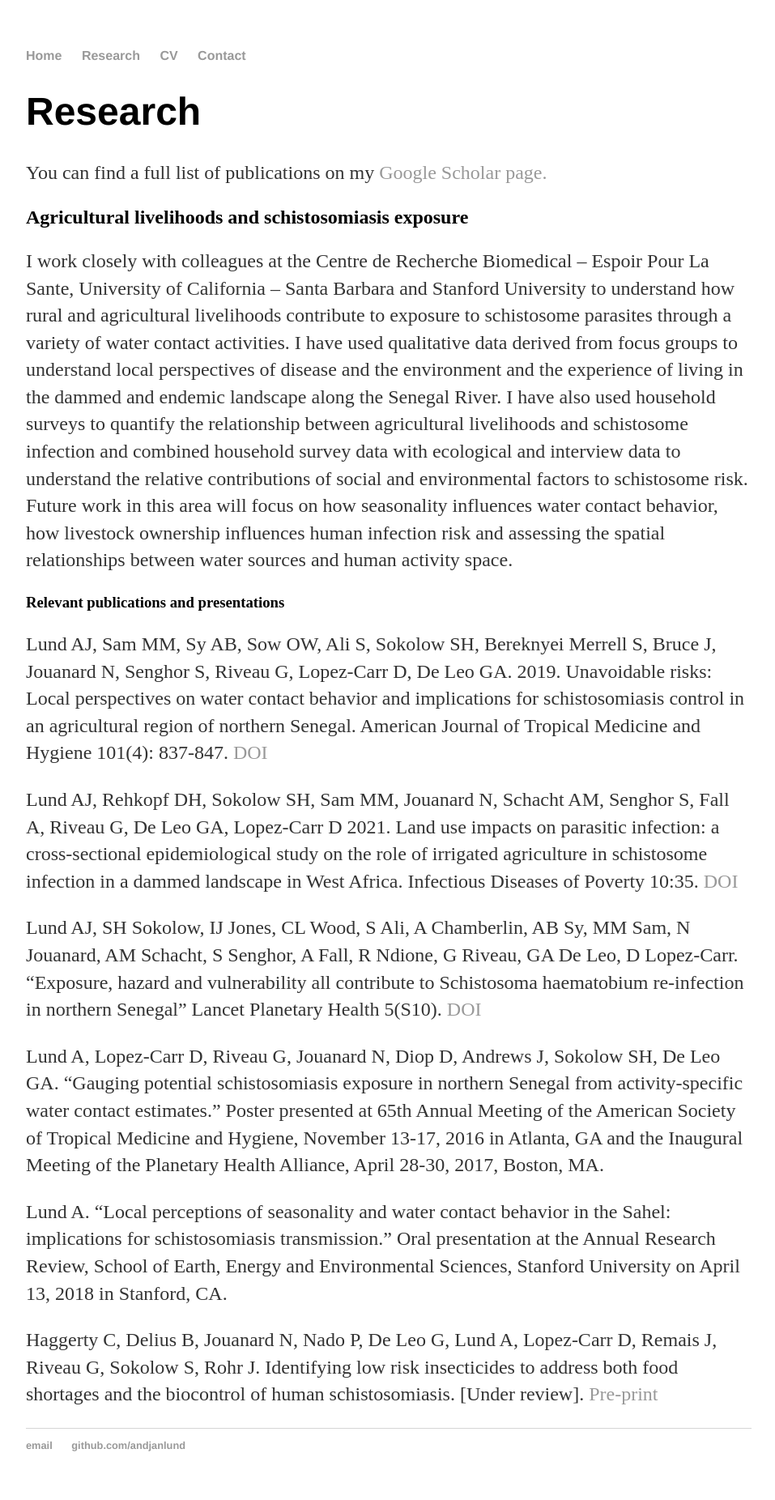
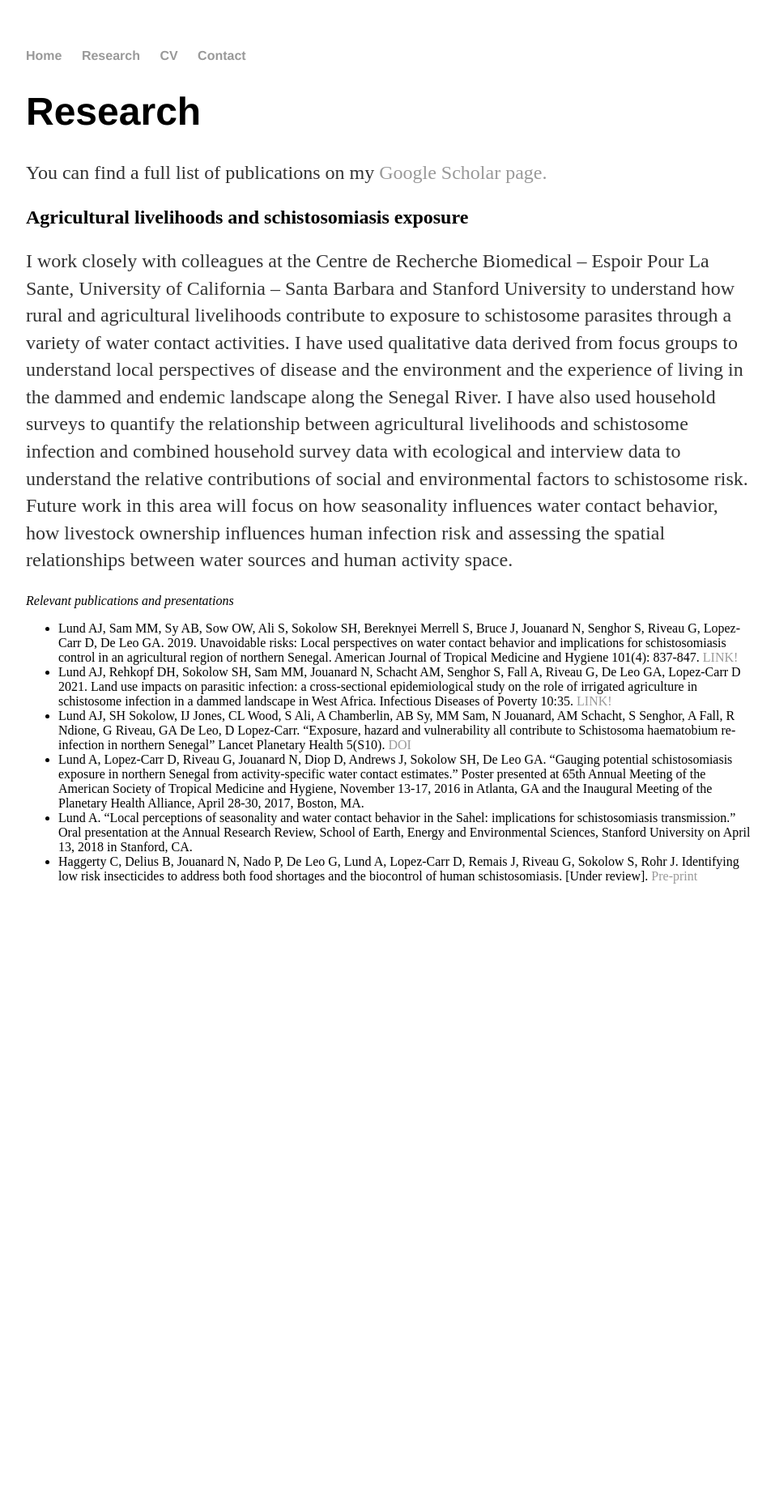
Before and after one commit to andjanlund/andjanlund.github.io, a Jekyll site: the page built from research/index.html, in a window 1280 px wide. Shown: the whole page at 81% size, without its empty margins (160-1117 px from the left). Built offline with Jekyll 4.4.1, drawn with Linux system fonts in a browser that asks for light colours; after the commit the page ends 1151 px from its top, so only the background shows below that.

Commit message:
remove footer, revise contact info, convert pubs to list

```diff
--- a/_layouts/default.html
+++ b/_layouts/default.html
@@ -19,11 +19,3 @@
 			{{ content }}
 
 			</div><!-- /.container -->
-			<footer>
-	    		<ul>
-	        		<li><a href="mailto:andrea.lund@alumni.stanford.edu">email</a></li>
-	        		<li><a href="https://github.com/andjanlund">github.com/andjanlund</a></li>
-				</ul>
-			</footer>
-		</body>
-	</html>
--- a/research/index.html
+++ b/research/index.html
@@ -11,16 +11,18 @@ title: Research
 
 <p> I work closely with colleagues at the Centre de Recherche Biomedical – Espoir Pour La Sante, University of California – Santa Barbara and Stanford University to understand how rural and agricultural livelihoods contribute to exposure to schistosome parasites through a variety of water contact activities. I have used qualitative data derived from focus groups to understand local perspectives of disease and the environment and the experience of living in the dammed and endemic landscape along the Senegal River. I have also used household surveys to quantify the relationship between agricultural livelihoods and schistosome infection and combined household survey data with ecological and interview data to understand the relative contributions of social and environmental factors to schistosome risk. Future work in this area will focus on how seasonality influences water contact behavior, how livestock ownership influences human infection risk and assessing the spatial relationships between water sources and human activity space. </p>
 
-<h3> Relevant publications and presentations </h3>
+<em> Relevant publications and presentations </em>
 
-<p>Lund AJ, Sam MM, Sy AB, Sow OW, Ali S, Sokolow SH, Bereknyei Merrell S, Bruce J, Jouanard N, Senghor S, Riveau G, Lopez-Carr D, De Leo GA. 2019. Unavoidable risks: Local perspectives on water contact behavior and implications for schistosomiasis control in an agricultural region of northern Senegal. American Journal of Tropical Medicine and Hygiene 101(4): 837-847. <a href = "https://doi.org/10.4269/ajtmh.19-0099"> DOI </a> </p>
+<ul>
+<li>Lund AJ, Sam MM, Sy AB, Sow OW, Ali S, Sokolow SH, Bereknyei Merrell S, Bruce J, Jouanard N, Senghor S, Riveau G, Lopez-Carr D, De Leo GA. 2019. Unavoidable risks: Local perspectives on water contact behavior and implications for schistosomiasis control in an agricultural region of northern Senegal. American Journal of Tropical Medicine and Hygiene 101(4): 837-847. <a href = "https://doi.org/10.4269/ajtmh.19-0099"> LINK! </a> </li>
 
-<p> Lund AJ, Rehkopf DH, Sokolow SH, Sam MM, Jouanard N, Schacht AM, Senghor S, Fall A, Riveau G, De Leo GA, Lopez-Carr D 2021. Land use impacts on parasitic infection: a cross-sectional epidemiological study on the role of irrigated agriculture in schistosome infection in a dammed landscape in West Africa. Infectious Diseases of Poverty 10:35. <a href = "https://doi.org/10.1186/s40249-021-00816-5"> DOI </a> </p>
+<li> Lund AJ, Rehkopf DH, Sokolow SH, Sam MM, Jouanard N, Schacht AM, Senghor S, Fall A, Riveau G, De Leo GA, Lopez-Carr D 2021. Land use impacts on parasitic infection: a cross-sectional epidemiological study on the role of irrigated agriculture in schistosome infection in a dammed landscape in West Africa. Infectious Diseases of Poverty 10:35. <a href = "https://doi.org/10.1186/s40249-021-00816-5"> LINK! </a> </li>
 
-<p> Lund AJ, SH Sokolow, IJ Jones, CL Wood, S Ali, A Chamberlin, AB Sy, MM Sam, N Jouanard, AM Schacht, S Senghor, A Fall, R Ndione, G Riveau, GA De Leo, D Lopez-Carr. “Exposure, hazard and vulnerability all contribute to Schistosoma haematobium re-infection in northern Senegal” Lancet Planetary Health 5(S10). <a href = "https://doi.org/10.1016/S2542-5196(21)00094-2"> DOI </a> </p>
+<li> Lund AJ, SH Sokolow, IJ Jones, CL Wood, S Ali, A Chamberlin, AB Sy, MM Sam, N Jouanard, AM Schacht, S Senghor, A Fall, R Ndione, G Riveau, GA De Leo, D Lopez-Carr. “Exposure, hazard and vulnerability all contribute to Schistosoma haematobium re-infection in northern Senegal” Lancet Planetary Health 5(S10). <a href = "https://doi.org/10.1016/S2542-5196(21)00094-2"> DOI </a> </li>
 
-<p> Lund A, Lopez-Carr D, Riveau G, Jouanard N, Diop D, Andrews J, Sokolow SH, De Leo GA. “Gauging potential schistosomiasis exposure in northern Senegal from activity-specific water contact estimates.” Poster presented at 65th Annual Meeting of the American Society of Tropical Medicine and Hygiene, November 13-17, 2016 in Atlanta, GA and the Inaugural Meeting of the Planetary Health Alliance, April 28-30, 2017, Boston, MA. </p>
+<li> Lund A, Lopez-Carr D, Riveau G, Jouanard N, Diop D, Andrews J, Sokolow SH, De Leo GA. “Gauging potential schistosomiasis exposure in northern Senegal from activity-specific water contact estimates.” Poster presented at 65th Annual Meeting of the American Society of Tropical Medicine and Hygiene, November 13-17, 2016 in Atlanta, GA and the Inaugural Meeting of the Planetary Health Alliance, April 28-30, 2017, Boston, MA. </li>
 
-<p> Lund A. “Local perceptions of seasonality and water contact behavior in the Sahel: implications for schistosomiasis transmission.” Oral presentation at the Annual Research Review, School of Earth, Energy and Environmental Sciences, Stanford University on April 13, 2018 in Stanford, CA. </p>
+<li> Lund A. “Local perceptions of seasonality and water contact behavior in the Sahel: implications for schistosomiasis transmission.” Oral presentation at the Annual Research Review, School of Earth, Energy and Environmental Sciences, Stanford University on April 13, 2018 in Stanford, CA. </li>
 
-<p> Haggerty C, Delius B, Jouanard N, Nado P, De Leo G, Lund A, Lopez-Carr D, Remais J, Riveau G, Sokolow S, Rohr J. Identifying low risk insecticides to address both food shortages and the biocontrol of human schistosomiasis. [Under review]. <a href = "https://doi.org/10.1101/2021.01.05.425425"> Pre-print </a></p>
+<li> Haggerty C, Delius B, Jouanard N, Nado P, De Leo G, Lund A, Lopez-Carr D, Remais J, Riveau G, Sokolow S, Rohr J. Identifying low risk insecticides to address both food shortages and the biocontrol of human schistosomiasis. [Under review]. <a href = "https://doi.org/10.1101/2021.01.05.425425"> Pre-print </a></li>
+</ul>
```
Also changed, not shown: contact/index.html (+6 -4 lines).
